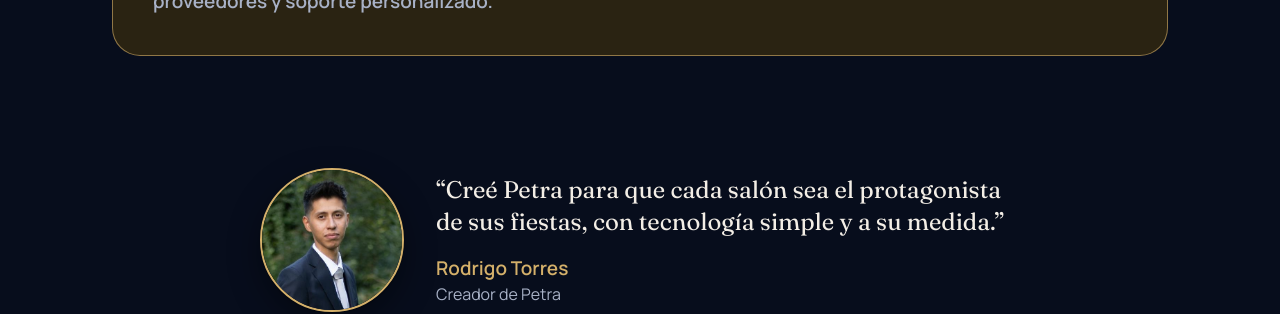
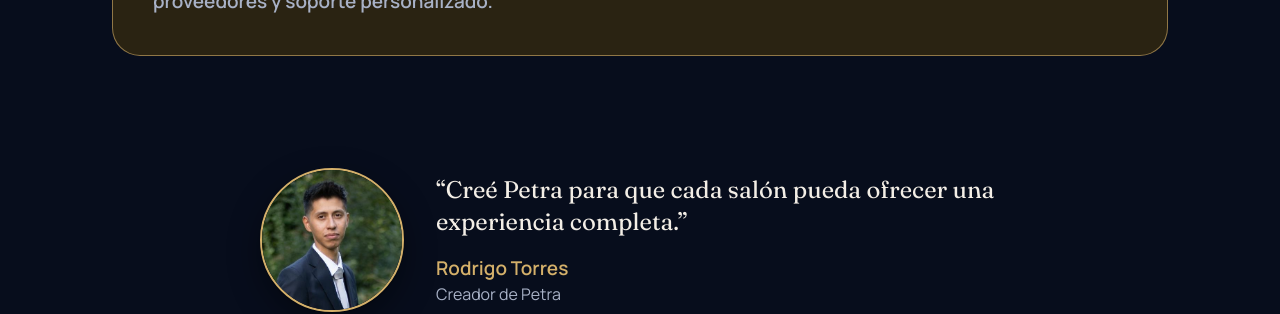
Before and after one commit to Petra-Eventos/landing, a Next.js app: page / in a window 1280 px wide. Shown: the part 2080-2394 px from the top of the page. Built offline with nearby package versions, Linux system fonts and the light colour scheme; no server answers.

Commit message:
Frase del creador: una experiencia completa
Co-Authored-By: Claude Opus 5.5 <noreply@anthropic.com>
Claude-Session: https://claude.ai/code/session_01DNZzNXKGtKGXRy6FsJwGB6

```diff
--- a/app/page.tsx
+++ b/app/page.tsx
@@ -276,8 +276,7 @@ export default function Home() {
             />
             <div>
               <blockquote className="font-display text-[22px] leading-8 text-ink sm:text-[24px]">
-                “Creé Petra para que cada salón sea el protagonista de sus fiestas, con tecnología simple y a su
-                medida.”
+                “Creé Petra para que cada salón pueda ofrecer una experiencia completa.”
               </blockquote>
               <figcaption className="mt-4">
                 <span className="type-subtitulo block text-dorado">Rodrigo Torres</span>
```
